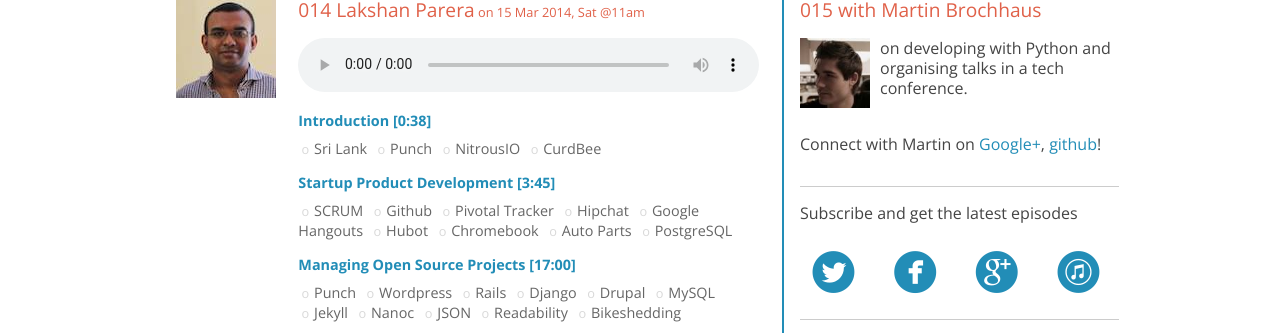
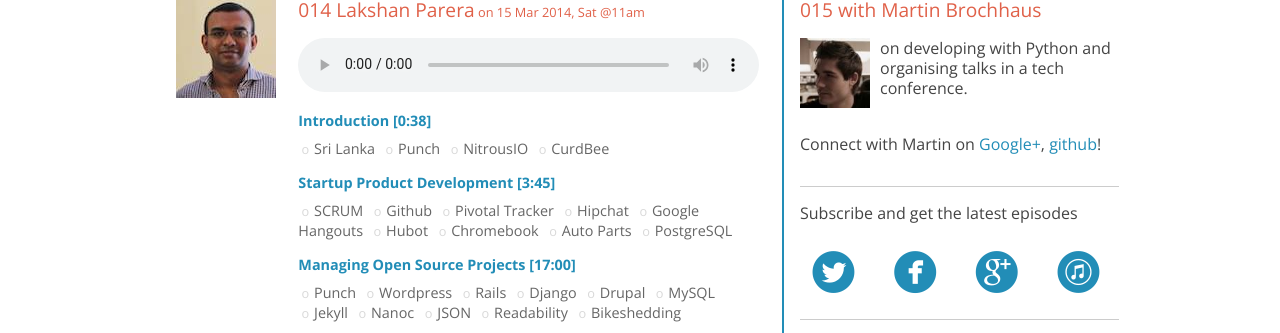
Before and after one commit to webuildsg/live, a Jekyll site: the page built from _posts/2014-03-15-lakshan-parera.md, in a window 1280 px wide. Shown: the part 562-895 px from the top of the page. Built offline with Jekyll 4.4.1, drawn with Linux system fonts in a browser that asks for light colours; Markdown is read by kramdown in place of the engine named in the settings.

Commit message:
fixed typo

```diff
--- a/_posts/2014-03-15-lakshan-parera.md
+++ b/_posts/2014-03-15-lakshan-parera.md
@@ -11,7 +11,7 @@ description: Lakshan Parera on startup product development and managing open sou
 
 **[Introduction [0:38]](#t=0:38)**
 
-- [Sri Lank](http://en.wikipedia.org/wiki/Sri_Lanka)
+- [Sri Lanka](http://en.wikipedia.org/wiki/Sri_Lanka)
 - [Punch](https://github.com/laktek/punch)
 - [NitrousIO](https://www.nitrous.io)
 - [CurdBee](http://curdbee.com/)
```
